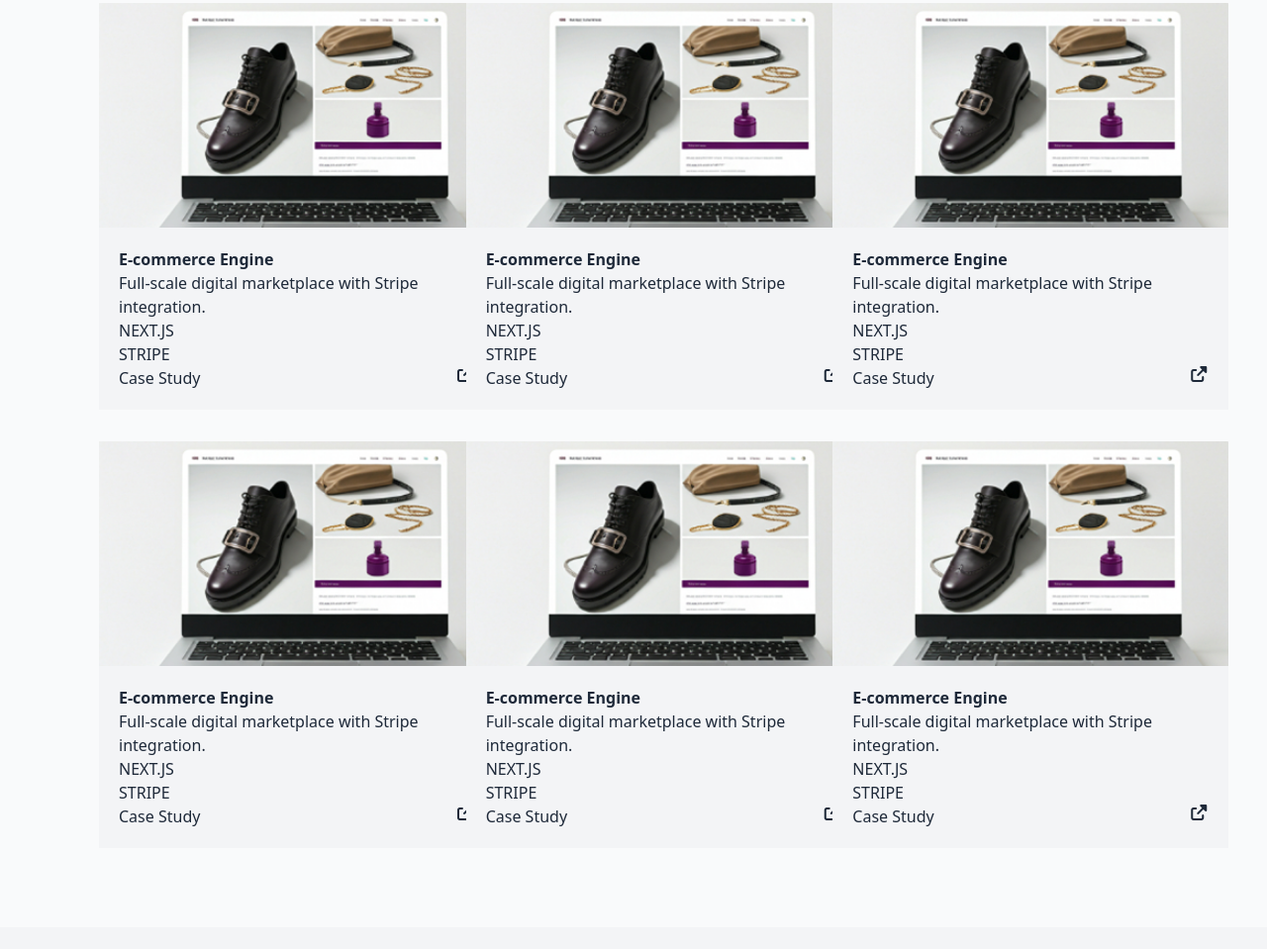
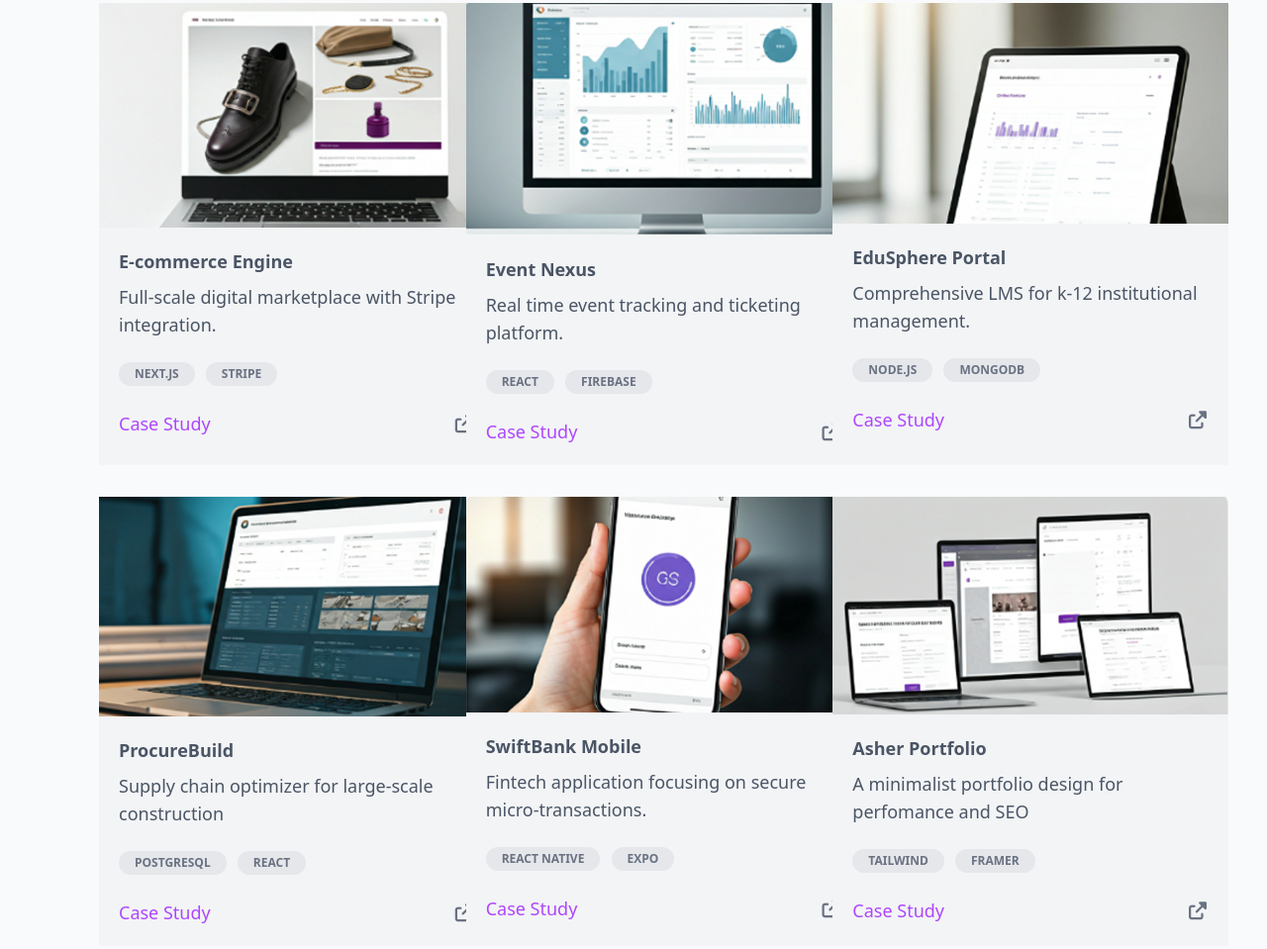
Before and after one commit to andrew-adv/myPortfolio, a website: page portfolio-1/mock-up/index.html in a window 1280 px wide. Shown: the part 2340-3299 px from the top of the page at 99% size. Drawn offline with Linux system fonts and the light colour scheme.

Commit message:
completed the setup and styling of the fourth section(projects page)

```diff
--- a/portfolio-1/mock-up/index.html
+++ b/portfolio-1/mock-up/index.html
@@ -168,6 +168,7 @@
             </div>
         </section>
 
+        <!--Skillset section-->
         <section id="skills" class="px-25 py-20">
             <div class="space-y-15">
                 <div class="text-center">
@@ -278,6 +279,7 @@
 
         </section>
 
+        <!--Projects section-->
         <section id="projects" class="px-25 py-20 bg-gray-50">
             <div class="space-y-15">
                 <h4 class="text-purple-700 fw-bold mb-4">SELECTED WORK</h4>
@@ -293,184 +295,204 @@
 
                 <div class=" grid grid-cols-3 gap-8">
 
-                    <div class="rounded-bottom bg-gray-100 w-fit">
+                    <div class="rounded-bottom bg-gray-100 w-fit text-lg">
+
                         <div>
                             <img src="./images/project001.png" alt="" class="rounded-top-2 w-100">
                         </div>
 
-                        <div class="p-5 w-100">
-                            <div>
-                                <h3 class="font-semibold">E-commerce Engine</h3>
+                        <div class="p-5 w-100 text-gray-600 font-normal">
+                            <div class="space-y-6">
+                                <h3 class="font-semibold mb-2">E-commerce Engine</h3>
 
                                 <p>Full-scale digital marketplace with Stripe integration.</p>
 
-                                <div>
-                                    <div>
+                                <div class="space-x-2 text-xs font-semibold text-gray-500">
+                                    <span class="inline-block bg-gray-200 rounded-2xl px-4 py-1">
                                         NEXT.JS
-                                    </div>
+                                    </span>
 
-                                    <div>
+                                    <span class="inline-block bg-gray-200 rounded-2xl px-4 py-1">
                                         STRIPE
-                                    </div>
+                                    </span>
                                 </div>
 
                                 <div class="flex justify-between">
-                                    <p>Case Study</p>
-                                    <i class="fa-solid fa-up-right-from-square"></i>
+                                    <p class="text-purple-500 font-medium ">Case Study</p>
+                                    <a href="https://wtr-lab.com" target="_blank">
+                                        <i class="fa-solid fa-up-right-from-square self-end text-gray-500"></i>
+                                    </a>
                                 </div>
                             </div>
                         </div>
                     </div>
 
 
-                    <div class="rounded-bottom bg-gray-100 w-fit">
+                    <div class="rounded-bottom bg-gray-100 w-fit text-lg">
+
                         <div>
-                            <img src="./images/project001.png" alt="" class="rounded-top-2 w-100">
+                            <img src="./images/project002.png" alt="" class="rounded-top-2 w-100">
                         </div>
 
-                        <div class="p-5 w-100">
-                            <div>
-                                <h3 class="font-semibold">E-commerce Engine</h3>
+                        <div class="p-5 w-100 text-gray-600 font-normal">
+                            <div class="space-y-6">
+                                <h3 class="font-semibold mb-2">Event Nexus</h3>
 
-                                <p>Full-scale digital marketplace with Stripe integration.</p>
+                                <p>Real time event tracking and ticketing platform.</p>
 
-                                <div>
-                                    <div>
-                                        NEXT.JS
-                                    </div>
+                                <div class="space-x-2 text-xs font-semibold text-gray-500">
+                                    <span class="inline-block bg-gray-200 rounded-2xl px-4 py-1">
+                                        REACT
+                                    </span>
 
-                                    <div>
-                                        STRIPE
-                                    </div>
+                                    <span class="inline-block bg-gray-200 rounded-2xl px-4 py-1">
+                                        FIREBASE
+                                    </span>
                                 </div>
 
                                 <div class="flex justify-between">
-                                    <p>Case Study</p>
-                                    <i class="fa-solid fa-up-right-from-square"></i>
+                                    <p class="text-purple-500 font-medium ">Case Study</p>
+                                    <a href="https://wtr-lab.com" target="_blank">
+                                        <i class="fa-solid fa-up-right-from-square self-end text-gray-500"></i>
+                                    </a>
                                 </div>
                             </div>
                         </div>
                     </div>
 
 
-                    <div class="rounded-bottom bg-gray-100 w-fit">
+                    <div class="rounded-bottom bg-gray-100 w-fit text-lg">
+
                         <div>
-                            <img src="./images/project001.png" alt="" class="rounded-top-2 w-100">
+                            <img src="./images/project003.png" alt="" class="rounded-top-2 w-100">
                         </div>
 
-                        <div class="p-5 w-100">
-                            <div>
-                                <h3 class="font-semibold">E-commerce Engine</h3>
+                        <div class="p-5 w-100 text-gray-600 font-normal">
+                            <div class="space-y-6">
+                                <h3 class="font-semibold mb-2">EduSphere Portal</h3>
 
-                                <p>Full-scale digital marketplace with Stripe integration.</p>
+                                <p>Comprehensive LMS for k-12 institutional management.</p>
 
-                                <div>
-                                    <div>
-                                        NEXT.JS
-                                    </div>
+                                <div class="space-x-2 text-xs font-semibold text-gray-500">
+                                    <span class="inline-block bg-gray-200 rounded-2xl px-4 py-1">
+                                        NODE.JS
+                                    </span>
 
-                                    <div>
-                                        STRIPE
-                                    </div>
+                                    <span class="inline-block bg-gray-200 rounded-2xl px-4 py-1">
+                                        MONGODB
+                                    </span>
                                 </div>
 
                                 <div class="flex justify-between">
-                                    <p>Case Study</p>
-                                    <i class="fa-solid fa-up-right-from-square"></i>
+                                    <p class="text-purple-500 font-medium ">Case Study</p>
+                                    <a href="https://wtr-lab.com" target="_blank">
+                                        <i class="fa-solid fa-up-right-from-square self-end text-gray-500"></i>
+                                    </a>
                                 </div>
                             </div>
                         </div>
                     </div>
 
 
-                    <div class="rounded-bottom bg-gray-100 w-fit">
+                    <div class="rounded-bottom bg-gray-100 w-fit text-lg">
+
                         <div>
-                            <img src="./images/project001.png" alt="" class="rounded-top-2 w-100">
+                            <img src="./images/project004.png" alt="" class="rounded-top-2 w-100">
                         </div>
 
-                        <div class="p-5 w-100">
-                            <div>
-                                <h3 class="font-semibold">E-commerce Engine</h3>
+                        <div class="p-5 w-100 text-gray-600 font-normal">
+                            <div class="space-y-6">
+                                <h3 class="font-semibold mb-2">ProcureBuild</h3>
 
-                                <p>Full-scale digital marketplace with Stripe integration.</p>
+                                <p>Supply chain optimizer for large-scale construction</p>
 
-                                <div>
-                                    <div>
-                                        NEXT.JS
-                                    </div>
+                                <div class="space-x-2 text-xs font-semibold text-gray-500">
+                                    <span class="inline-block bg-gray-200 rounded-2xl px-4 py-1">
+                                        POSTGRESQL
+                                    </span>
 
-                                    <div>
-                                        STRIPE
-                                    </div>
+                                    <span class="inline-block bg-gray-200 rounded-2xl px-4 py-1">
+                                        REACT
+                                    </span>
                                 </div>
 
                                 <div class="flex justify-between">
-                                    <p>Case Study</p>
-                                    <i class="fa-solid fa-up-right-from-square"></i>
+                                    <p class="text-purple-500 font-medium ">Case Study</p>
+                                    <a href="https://wtr-lab.com" target="_blank">
+                                        <i class="fa-solid fa-up-right-from-square self-end text-gray-500"></i>
+                                    </a>
                                 </div>
                             </div>
                         </div>
                     </div>
 
 
-                    <div class="rounded-bottom bg-gray-100 w-fit">
+                    <div class="rounded-bottom bg-gray-100 w-fit text-lg">
+
                         <div>
-                            <img src="./images/project001.png" alt="" class="rounded-top-2 w-100">
+                            <img src="./images/project005.png" alt="" class="rounded-top-2 w-100">
                         </div>
 
-                        <div class="p-5 w-100">
-                            <div>
-                                <h3 class="font-semibold">E-commerce Engine</h3>
+                        <div class="p-5 w-100 text-gray-600 font-normal">
+                            <div class="space-y-6">
+                                <h3 class="font-semibold mb-2">SwiftBank Mobile</h3>
 
-                                <p>Full-scale digital marketplace with Stripe integration.</p>
+                                <p>Fintech application focusing on secure micro-transactions.</p>
 
-                                <div>
-                                    <div>
-                                        NEXT.JS
-                                    </div>
+                                <div class="space-x-2 text-xs font-semibold text-gray-500">
+                                    <span class="inline-block bg-gray-200 rounded-2xl px-4 py-1">
+                                        REACT NATIVE
+                                    </span>
 
-                                    <div>
-                                        STRIPE
-                                    </div>
+                                    <span class="inline-block bg-gray-200 rounded-2xl px-4 py-1">
+                                        EXPO
+                                    </span>
                                 </div>
 
                                 <div class="flex justify-between">
-                                    <p>Case Study</p>
-                                    <i class="fa-solid fa-up-right-from-square"></i>
+                                    <p class="text-purple-500 font-medium ">Case Study</p>
+                                    <a href="https://wtr-lab.com" target="_blank">
+                                        <i class="fa-solid fa-up-right-from-square self-end text-gray-500"></i>
+                                    </a>
                                 </div>
                             </div>
                         </div>
                     </div>
 
 
-                    <div class="rounded-bottom bg-gray-100 w-fit">
+                    <div class="rounded-bottom bg-gray-100 w-fit text-lg">
+
                         <div>
-                            <img src="./images/project001.png" alt="" class="rounded-top-2 w-100">
+                            <img src="./images/project006.png" alt="" class="rounded-top-2 w-100">
                         </div>
 
-                        <div class="p-5 w-100">
-                            <div>
-                                <h3 class="font-semibold">E-commerce Engine</h3>
+                        <div class="p-5 w-100 text-gray-600 font-normal">
+                            <div class="space-y-6">
+                                <h3 class="font-semibold mb-2">Asher Portfolio</h3>
 
-                                <p>Full-scale digital marketplace with Stripe integration.</p>
+                                <p>A minimalist portfolio design for perfomance and SEO</p>
 
-                                <div>
-                                    <div>
-                                        NEXT.JS
-                                    </div>
+                                <div class="space-x-2 text-xs font-semibold text-gray-500">
+                                    <span class="inline-block bg-gray-200 rounded-2xl px-4 py-1">
+                                        TAILWIND
+                                    </span>
 
-                                    <div>
-                                        STRIPE
-                                    </div>
+                                    <span class="inline-block bg-gray-200 rounded-2xl px-4 py-1">
+                                        FRAMER
+                                    </span>
                                 </div>
 
                                 <div class="flex justify-between">
-                                    <p>Case Study</p>
-                                    <i class="fa-solid fa-up-right-from-square"></i>
+                                    <p class="text-purple-500 font-medium ">Case Study</p>
+                                    <a href="https://wtr-lab.com" target="_blank">
+                                        <i class="fa-solid fa-up-right-from-square self-end text-gray-500"></i>
+                                    </a>
                                 </div>
                             </div>
                         </div>
                     </div>
+
+
 
 
 
```
Also changed, not shown: portfolio-1/mock-up/dist/output.css, portfolio-1/mock-up/images/project002.png (added), portfolio-1/mock-up/images/project003.png (added), portfolio-1/mock-up/images/project004.png (added), portfolio-1/mock-up/images/project005.png (added), portfolio-1/mock-up/images/project006.png (added).
